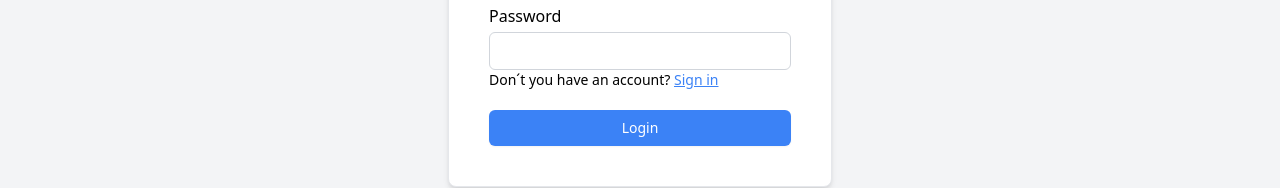
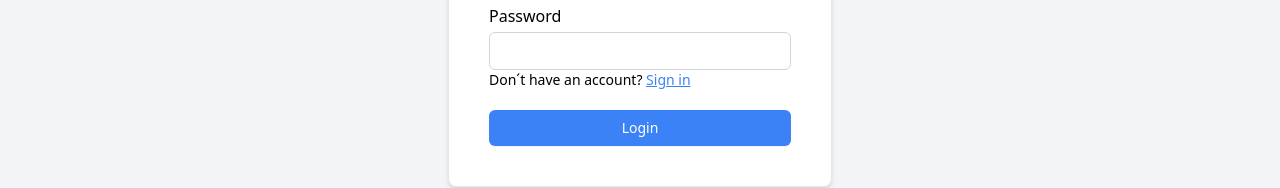
Before and after one commit to davidvchang/BarberShop, a Vue app in the folder frontend/: page / in a window 1280 px wide. Shown: the part 422-610 px from the top of the page. Built offline with nearby package versions, Linux system fonts and the light colour scheme.

Commit message:
Se realizó el diseño del login

```diff
--- a/frontend/src/views/Login.vue
+++ b/frontend/src/views/Login.vue
@@ -10,7 +10,7 @@
             <div>
                 <span>Password</span>
                 <input type="password" name="password" id="password" class="mt-1 block w-full py-2 px-5 border border-gray-300 rounded-md focus:ring-blue-500 focus:border-blue-500 text-sm">
-                <p class="text-sm">Don´t you have an account? <a href="" class="text-blue-500 font-medium underline">Sign in</a></p>
+                <p class="text-sm">Don´t have an account? <a href="" class="text-blue-500 font-medium underline">Sign in</a></p>
             </div>
 
             <button
```
